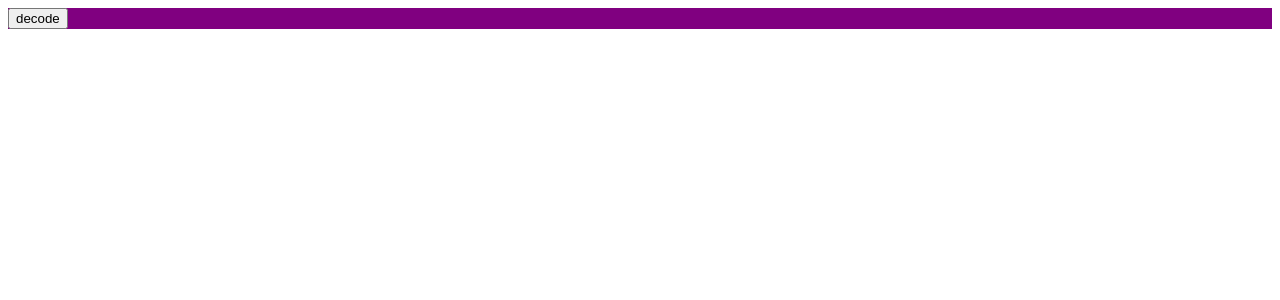
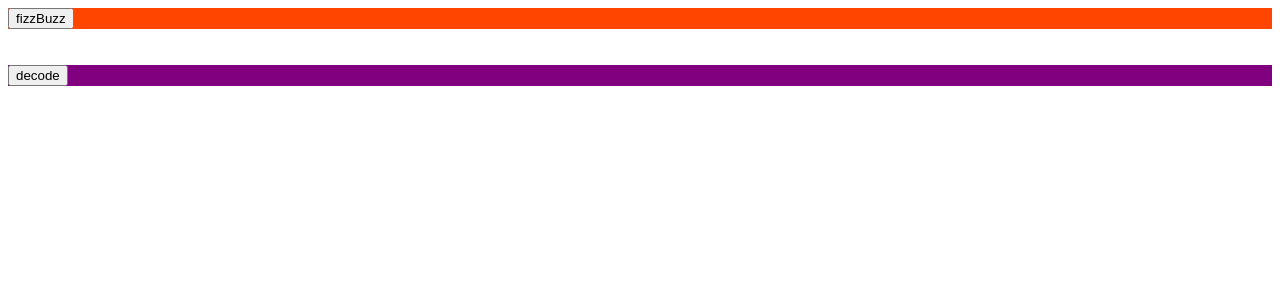
Before and after one commit to eduefl/hackerrank, an Angular app in the folder j-Scrip-Angular/hackerrank/: page / in a window 1280 px wide. Shown: the top 300 px of the page. Built offline with nearby package versions, Linux system fonts and the light colour scheme.

Commit message:
updates related to chalange 0

```diff
--- a/j-Scrip-Angular/hackerrank/src/app/app.component.html
+++ b/j-Scrip-Angular/hackerrank/src/app/app.component.html
@@ -1 +1,4 @@
+<app-fizz-buzz></app-fizz-buzz>
+<br>
+<br>
 <app-nubank1></app-nubank1>
--- a/j-Scrip-Angular/hackerrank/src/app/app.module.ts
+++ b/j-Scrip-Angular/hackerrank/src/app/app.module.ts
@@ -4,11 +4,13 @@ import { NgModule } from '@angular/core';
 import { AppRoutingModule } from './app-routing.module';
 import { AppComponent } from './app.component';
 import { Nubank1Component } from './nubank1/nubank1.component';
+import { FizzBuzzComponent } from './fizz-buzz/fizz-buzz.component';
 
 @NgModule({
   declarations: [
     AppComponent,
-    Nubank1Component
+    Nubank1Component,
+    FizzBuzzComponent
   ],
   imports: [
     BrowserModule,
--- /dev/null
+++ b/j-Scrip-Angular/hackerrank/src/app/fizz-buzz/fizz-buzz.component.html
@@ -0,0 +1,3 @@
+<div style="background-color:orangered ">
+  <button (click)="fizzBuzz(100)">fizzBuzz </button>
+</div>
--- /dev/null
+++ b/j-Scrip-Angular/hackerrank/src/app/fizz-buzz/fizz-buzz.component.ts
@@ -0,0 +1,44 @@
+import { Component, OnInit } from '@angular/core';
+
+@Component({
+  selector: 'app-fizz-buzz',
+  templateUrl: './fizz-buzz.component.html',
+  styleUrls: ['./fizz-buzz.component.css']
+})
+export class FizzBuzzComponent implements OnInit {
+
+  constructor() { }
+
+  ngOnInit() {
+  }
+
+  fizzBuzz(n) {
+    let nMod3 = 0;
+    let nMod5 = 0;
+    let cResult = '';
+    let aRet = new Array();
+    for (let index = 1; index <= n; index++) {
+      cResult = "";
+      nMod5 = index % 5;
+      nMod3 = index % 3;
+
+      if (nMod3 === 0) {
+        cResult = cResult.concat('Fizz');
+      }
+      if (nMod5 === 0) {
+        cResult = cResult.concat('Buzz');
+      }
+      if (cResult.length === 0 || !cResult.trim()) {
+        cResult = index.toString();
+      }
+      aRet.push(cResult);
+
+
+      console.log(cResult);
+    }
+
+    return aRet;
+  }
+
+
+}
```
Also changed, not shown: j-Scrip-Angular/hackerrank/src/app/fizz-buzz/fizz-buzz.component.css (added), 1 other file (tests, documents, lock files or other folders).
